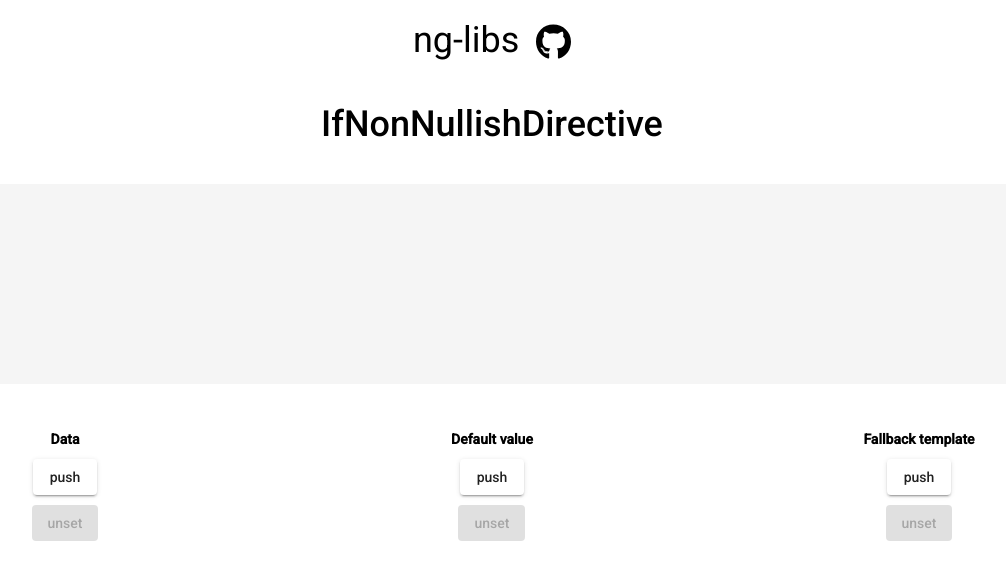
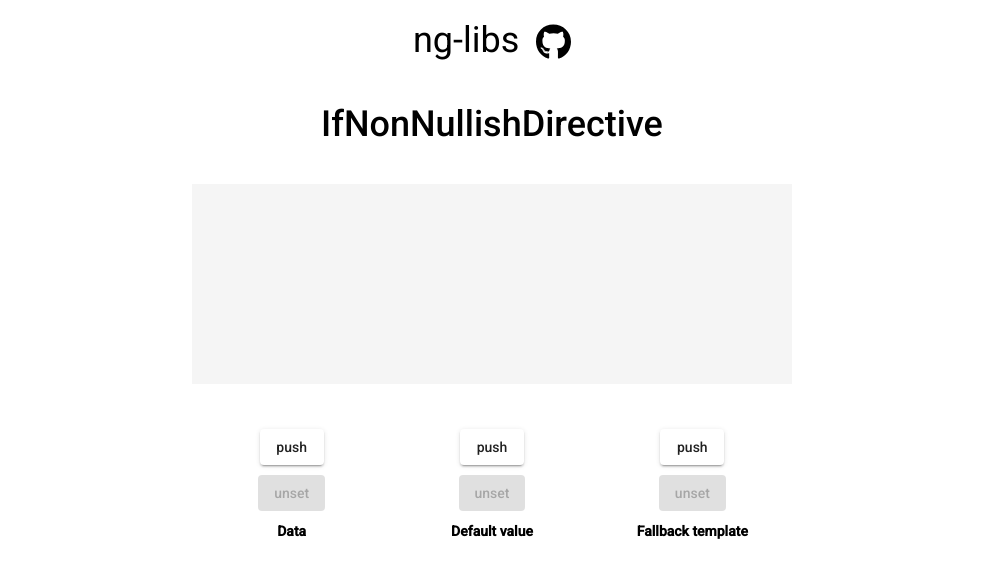
Before and after one commit to avine/ng-libs, an Angular app: page / in a window 1280 px wide. Shown: the top 580 px of the page, without its empty margins (148-1154 px from the left). Built offline with nearby package versions, Linux system fonts and the light colour scheme.

Commit message:
Minor change in demo

```diff
--- a/src/app/if-non-nullish/if-non-nullish.component.html
+++ b/src/app/if-non-nullish/if-non-nullish.component.html
@@ -1,28 +1,28 @@
 <h2 style="text-align: center;">IfNonNullishDirective</h2>
 
-<mat-grid-list cols="3" rowHeight="200px">
+<mat-grid-list cols="3" rowHeight="200px" class="grid">
   <mat-grid-tile colspan="3" class="canvas">
     <h3 *ifNonNullish="data as value; default: defaultValue; fallback: fallbackTemplate">{{ value }}</h3>
   </mat-grid-tile>
   <mat-grid-tile>
     <div class="buttons-container">
-      <strong>Data</strong>
       <button mat-raised-button [color]="setColor(data)" (click)="setData()">push</button>
       <button mat-raised-button [disabled]="disabled(data)" (click)="unsetData()">unset</button>
+      <strong>Data</strong>
     </div>
   </mat-grid-tile>
   <mat-grid-tile>
     <div class="buttons-container">
-      <strong>Default value</strong>
       <button mat-raised-button [color]="setColor(defaultValue)" (click)="setDefaultValue()">push</button>
       <button mat-raised-button [disabled]="disabled(defaultValue)" (click)="unsetDefaultValue()">unset</button>
+      <strong>Default value</strong>
     </div>
   </mat-grid-tile>
   <mat-grid-tile>
     <div class="buttons-container">
-      <strong>Fallback template</strong>
       <button mat-raised-button [color]="setColor(fallbackTemplate)" (click)="setFallbackTemplate()">push</button>
       <button mat-raised-button [disabled]="disabled(fallbackTemplate)" (click)="unsetFallbackTemplate()">unset</button>
+      <strong>Fallback template</strong>
     </div>
   </mat-grid-tile>
 </mat-grid-list>
--- a/src/app/if-non-nullish/if-non-nullish.component.scss
+++ b/src/app/if-non-nullish/if-non-nullish.component.scss
@@ -3,6 +3,11 @@ h2 {
   line-height: 48px;
   text-align: center;
   font-size: 36px;
+}
+
+.grid {
+  margin: 0 auto;
+  max-width: 600px;
 }
 
 .buttons-container {
```
Also changed, not shown: 3 other files (tests, documents, lock files or other folders).
